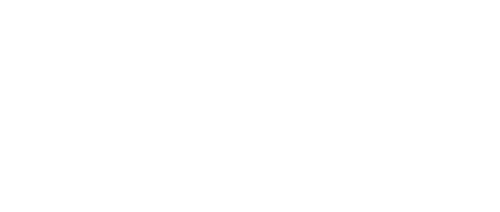
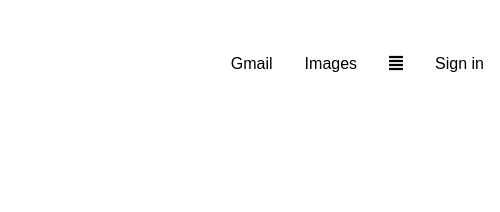
Before and after one commit to AndrewLeontev/google-homepage, a plain HTML site: page index.html in a window 1280 px wide. Shown: the top 212 px of the page, 780-1280 px from the left. Drawn offline with Linux system fonts and the light colour scheme.

Commit message:
start visualisation top menu

```diff
--- a/css/style.css
+++ b/css/style.css
@@ -5,6 +5,20 @@ html, body {
 body {
     margin: 0 auto;
     font-family: Arial, Helvetica, sans-serif;
+}
+ul {
+    float: right;
+    list-style-type: none;
+}
+li a{
+    display: block;
+    color: black;
+    text-align: center;
+    text-decoration: none;
+    padding: 14px 16px;
+}
+li {
+    float: left;
 }
 content {
     max-width: 940px;
--- a/index.html
+++ b/index.html
@@ -4,16 +4,17 @@
         <meta charset="utf-8">
         <title>Google</title>
         <link rel="stylesheet" type="text/css" href="css/style.css">
+        <link rel="stylesheet" href="https://use.fontawesome.com/releases/v5.0.13/css/all.css" integrity="sha384-DNOHZ68U8hZfKXOrtjWvjxusGo9WQnrNx2sqG0tfsghAvtVlRW3tvkXWZh58N9jp" crossorigin="anonymous">
     </head>
     <body>
-        <!--<header>
+        <header>
             <ul class="menu">
                 <li><a href="#">Gmail</a></li>
                 <li><a href="#">Images</a></li>
-                <li><a href="#">Google apps</a></li>
+                <li><a href="#"><i class="fas fa-align-justify"></i></a></li>
                 <li><a href="#">Sign in</a></li>
             </ul>
-        </header>-->
+        </header>
         <content>
             <div class="logoblock">
                 <img class="logo" src="img/logo.png"/>
```
